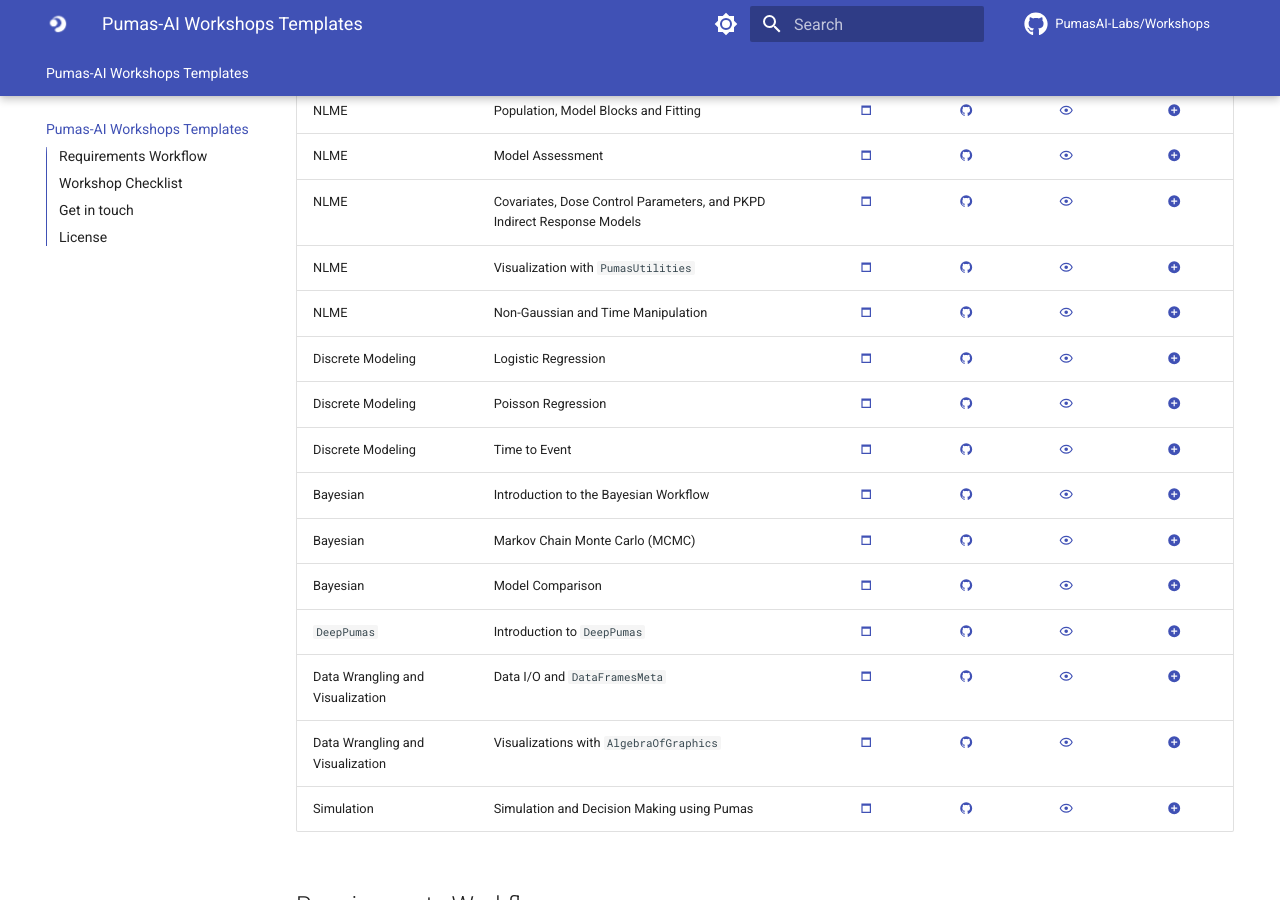
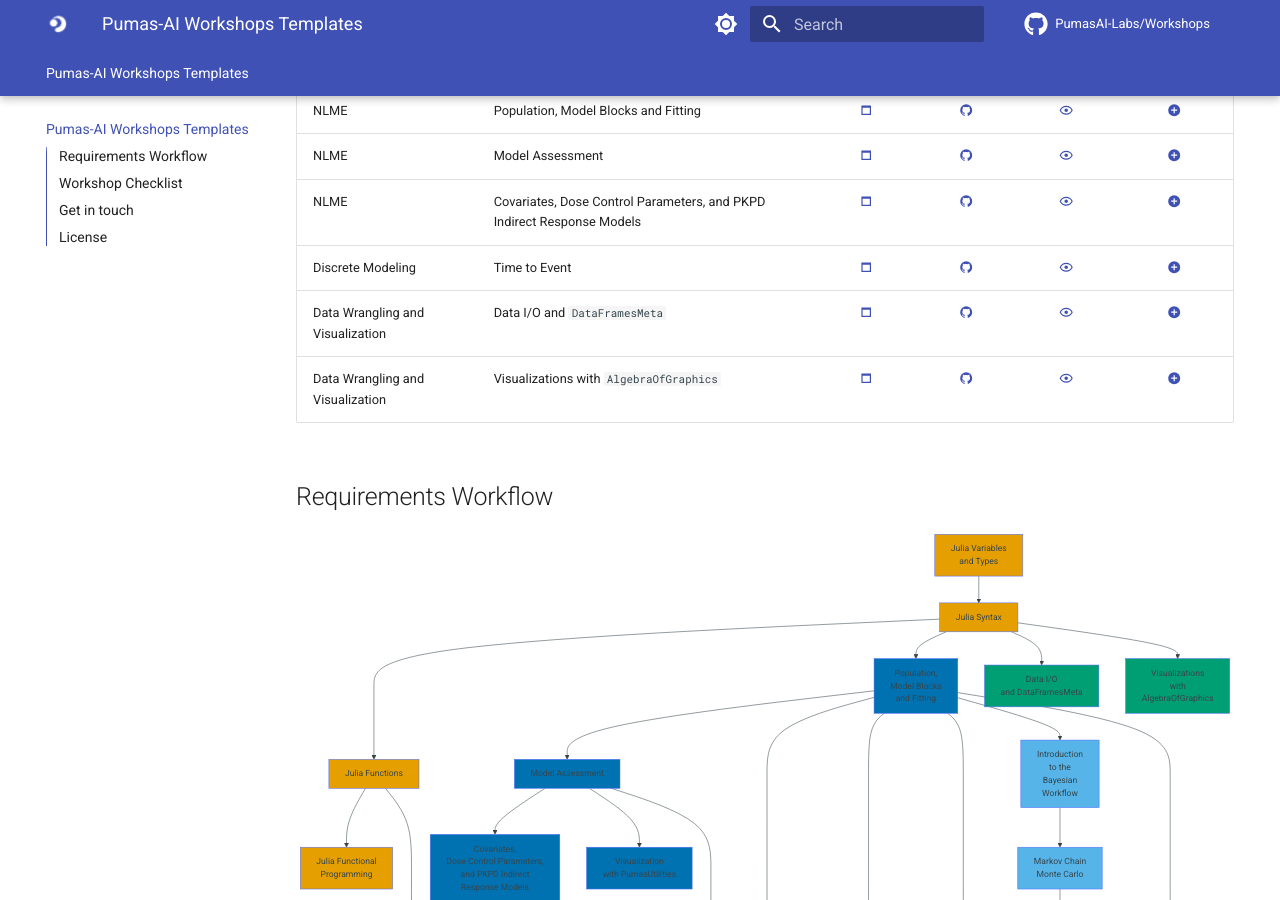
Before and after one commit to PumasAI-Labs/Workshops, an MkDocs documentation site: the page built from docs/index.md, in a window 1280 px wide and 900 px high, scrolled down 431 px. Built offline with MkDocs 1.6.1 and Material for MkDocs 9.7.7, drawn with Linux system fonts in a browser that asks for light colours; comment, search, counter and statistics services are not loaded; some of the changed lines change nothing that is shown.

Commit message:
Comment out entries in the table

```diff
--- a/docs/index.md
+++ b/docs/index.md
@@ -14,18 +14,27 @@
 | NLME                             | Population, Model Blocks and Fitting                                   | [:material-window-maximize:](https://pumasai-labs.github.io/NLME-Model/) | [:material-github:](https://github.com/PumasAI-Labs/NLME-Model) | [:material-eye-outline:](https://pumasai-labs.github.io/NLME-Model/reference/) | [:material-plus-circle:](https://pumasai-labs.github.io/NLME-Model/instructors/) |
 | NLME                             | Model Assessment                                                       | [:material-window-maximize:](https://pumasai-labs.github.io/NLME-Assessment/) | [:material-github:](https://github.com/PumasAI-Labs/NLME-Assessment) | [:material-eye-outline:](https://pumasai-labs.github.io/NLME-Assessment/reference/) | [:material-plus-circle:](https://pumasai-labs.github.io/NLME-Assessment/instructors/) |
 | NLME                             | Covariates, Dose Control Parameters, and PKPD Indirect Response Models | [:material-window-maximize:](https://pumasai-labs.github.io/NLME-Intermediate/) | [:material-github:](https://github.com/PumasAI-Labs/NLME-Intermediate) | [:material-eye-outline:](https://pumasai-labs.github.io/NLME-Intermediate/reference/) | [:material-plus-circle:](https://pumasai-labs.github.io/NLME-Intermediate/instructors/) |
+| Discrete Modeling                | Time to Event                                                          | [:material-window-maximize:](https://pumasai-labs.github.io/Time-to-Event/) | [:material-github:](https://github.com/PumasAI-Labs/Time-to-Event) | [:material-eye-outline:](https://pumasai-labs.github.io/Time-to-Event/reference/) | [:material-plus-circle:](https://pumasai-labs.github.io/Time-to-Event/instructors/) |
+| Data Wrangling and Visualization | Data I/O and `DataFramesMeta`                                          | [:material-window-maximize:](https://pumasai-labs.github.io/Data-Wrangling/) | [:material-github:](https://github.com/PumasAI-Labs/Data-Wrangling) | [:material-eye-outline:](https://pumasai-labs.github.io/Data-Wrangling/reference/) | [:material-plus-circle:](https://pumasai-labs.github.io/Data-Wrangling/instructors/) |
+| Data Wrangling and Visualization | Visualizations with `AlgebraOfGraphics`                                | [:material-window-maximize:](https://pumasai-labs.github.io/Data-Visualization/) | [:material-github:](https://github.com/PumasAI-Labs/Data-Visualization) | [:material-eye-outline:](https://pumasai-labs.github.io/Data-Visualization/reference/) | [:material-plus-circle:](https://pumasai-labs.github.io/Data-Visualization/instructors/) |
+<!--
+
+NOTE: all workshops of the following workshops used to be placed below "Covariates, Dose Control Parameters and PKPD Indirect Response models"
+and above "Data I/O and DataFramesMeta"
+
 | NLME                             | Visualization with `PumasUtilities`                                    | [:material-window-maximize:](PLACEHOLDER) | [:material-github:](PLACEHOLDER) | [:material-eye-outline:](PLACEHOLDER) | [:material-plus-circle:](PLACEHOLDER) |
 | NLME                             | Non-Gaussian and Time Manipulation                                     | [:material-window-maximize:](PLACEHOLDER) | [:material-github:](PLACEHOLDER) | [:material-eye-outline:](PLACEHOLDER) | [:material-plus-circle:](PLACEHOLDER) |
 | Discrete Modeling                | Logistic Regression                                                    | [:material-window-maximize:](PLACEHOLDER) | [:material-github:](PLACEHOLDER) | [:material-eye-outline:](PLACEHOLDER) | [:material-plus-circle:](PLACEHOLDER) |
 | Discrete Modeling                | Poisson Regression                                                     | [:material-window-maximize:](PLACEHOLDER) | [:material-github:](PLACEHOLDER) | [:material-eye-outline:](PLACEHOLDER) | [:material-plus-circle:](PLACEHOLDER) |
-| Discrete Modeling                | Time to Event                                                          | [:material-window-maximize:](https://pumasai-labs.github.io/Time-to-Event/) | [:material-github:](https://github.com/PumasAI-Labs/Time-to-Event) | [:material-eye-outline:](https://pumasai-labs.github.io/Time-to-Event/reference/) | [:material-plus-circle:](https://pumasai-labs.github.io/Time-to-Event/instructors/) |
+
+NOTE: "Time to Event" used to be placed here
+
 | Bayesian                         | Introduction to the Bayesian Workflow                                  | [:material-window-maximize:](PLACEHOLDER) | [:material-github:](PLACEHOLDER) | [:material-eye-outline:](PLACEHOLDER) | [:material-plus-circle:](PLACEHOLDER) |
 | Bayesian                         | Markov Chain Monte Carlo (MCMC)                                        | [:material-window-maximize:](PLACEHOLDER) | [:material-github:](PLACEHOLDER) | [:material-eye-outline:](PLACEHOLDER) | [:material-plus-circle:](PLACEHOLDER) |
 | Bayesian                         | Model Comparison                                                       | [:material-window-maximize:](PLACEHOLDER) | [:material-github:](PLACEHOLDER) | [:material-eye-outline:](PLACEHOLDER) | [:material-plus-circle:](PLACEHOLDER) |
 | `DeepPumas`                      | Introduction to `DeepPumas`                                            | [:material-window-maximize:](PLACEHOLDER) | [:material-github:](PLACEHOLDER) | [:material-eye-outline:](PLACEHOLDER) | [:material-plus-circle:](PLACEHOLDER) |
-| Data Wrangling and Visualization | Data I/O and `DataFramesMeta`                                          | [:material-window-maximize:](https://pumasai-labs.github.io/Data-Wrangling/) | [:material-github:](https://github.com/PumasAI-Labs/Data-Wrangling) | [:material-eye-outline:](https://pumasai-labs.github.io/Data-Wrangling/reference/) | [:material-plus-circle:](https://pumasai-labs.github.io/Data-Wrangling/instructors/) |
-| Data Wrangling and Visualization | Visualizations with `AlgebraOfGraphics`                                | [:material-window-maximize:](https://pumasai-labs.github.io/Data-Visualization/) | [:material-github:](https://github.com/PumasAI-Labs/Data-Visualization) | [:material-eye-outline:](https://pumasai-labs.github.io/Data-Visualization/reference/) | [:material-plus-circle:](https://pumasai-labs.github.io/Data-Visualization/instructors/) |
 | Simulation                       | Simulation and Decision Making using Pumas                              | [:material-window-maximize:](PLACEHOLDER) | [:material-github:](PLACEHOLDER) | [:material-eye-outline:](PLACEHOLDER) | [:material-plus-circle:](PLACEHOLDER) |
+-->
 
 ## Requirements Workflow
 
```
